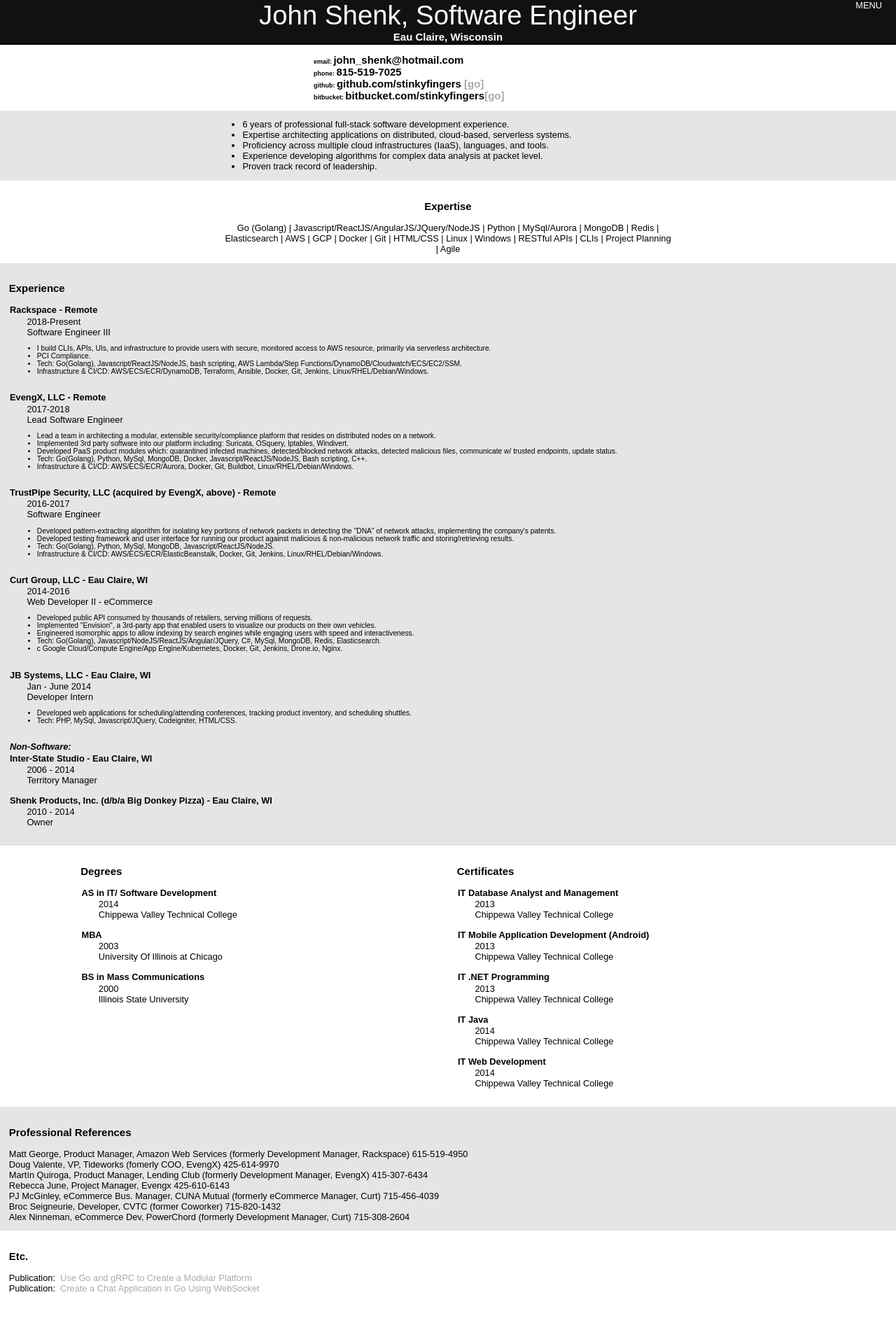
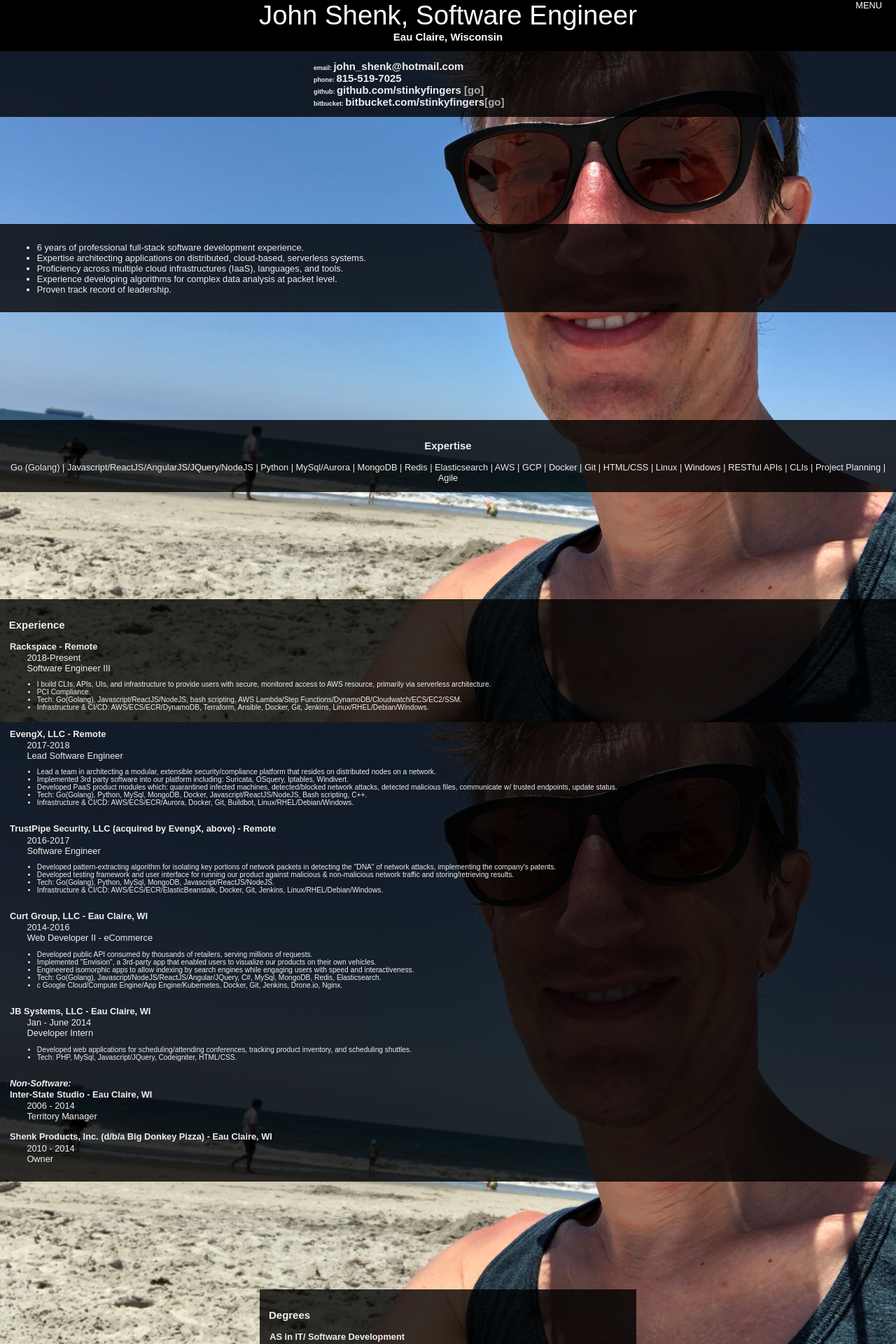
Before and after one commit to stinkyfingers/johnshenk, a React (Create React App) app: page / in a window 1280 px wide. Shown: the top 1920 px of the page at 70% size. Before the commit the page ends 1861 px from the top, so only its background shows below. Built offline with nearby package versions, Linux system fonts and the light colour scheme.

Commit message:
background photo

```diff
--- a/src/components/resume.js
+++ b/src/components/resume.js
@@ -4,7 +4,7 @@
 const Resume = () => (
   <div className="resume">
 
-    <div className="contact">
+    <div className="contact textblock">
       <div className="digits centerBox">
           <h3 className="inlineHeader"><span className="small">email: </span>john_shenk@hotmail.com</h3>
           <h3 className="inlineHeader"><span className="small">phone: </span>815-519-7025</h3>
@@ -13,7 +13,9 @@
       </div>
     </div>
 
-    <div className="objective evens">
+    <div className='empty' />
+
+    <div className="objective textblock">
       <div className="centerBox">
         <div className="leftAlign">
           <div>
@@ -29,7 +31,9 @@
       </div>
     </div>
 
-    <div className="expertise odds">
+    <div className='empty' />
+
+    <div className="objective textblock">
       <div className="centerBox">
         <h3>Expertise</h3>
         <div>
@@ -38,7 +42,9 @@
       </div>
     </div>
 
-    <div className="experience evens">
+    <div className='empty' />
+
+    <div className="experience textblock">
       <div className="centerBox">
         <div className="leftAlign">
           <h3>Experience</h3>
@@ -121,7 +127,9 @@
       </div>
     </div>
 
-    <div className="education">
+    <div className='empty' />
+
+    <div className="education textblock">
       <div className="centerBox">
         <div className="leftAlign">
 
@@ -153,7 +161,9 @@
       </div>
     </div>
 
-    <div className="certification">
+    <div className='empty' />
+
+    <div className="certification textblock">
       <div className="leftAlign">
         <h3>Certificates</h3>
         <div className="degrees">
@@ -198,7 +208,9 @@
       </div>
     </div>
 
-    <div className="references evens">
+    <div className='empty' />
+
+    <div className="references textblock">
       <div className="centerBox">
         <div className="leftAlign">
           <h3>Professional References</h3>
@@ -213,7 +225,9 @@
       </div>
     </div>
 
-    <div className="goodies odds">
+    <div className='empty' />
+
+    <div className="goodies textblock">
       <div className="centerBox">
         <div className="leftAlign">
           <h3>Etc.</h3>
--- a/src/css/resume.css
+++ b/src/css/resume.css
@@ -8,6 +8,20 @@
 h4, h5, h6 {
 	margin: .1em;
 }
+
+.resume {
+	background-image: url("../Photos/IMG_0981.jpg");
+	background-repeat: no-repeat;
+	background-attachment: fixed;
+	background-position: center top;
+	background-size: cover;
+	margin: 70px auto 0;
+}
+
+.empty {
+	height: 12em;
+}
+
 .small {
 	font-size: .6em;
 }
@@ -32,9 +46,11 @@
 .centerBox {
 	vertical-align: top;
 }
-.evens {
-	background-color: rgba(0,0,0,.1)
+.textblock {
+	background-color: rgba(0,0,0,.8);
+	color: #eee;
 }
+
 .noMargin{
 	margin: 0;
 }
@@ -61,16 +77,12 @@
 	text-align: left;
 }
 
-.contact, .objective, .projects, .experience, .education, .certification, .references, .tech, .expertise, .goodies {
+.contact, .objective, .projects, .experience, .education, .certification, .references, .tech, .goodies {
 	padding: 1em;
 }
 
 .jobDescription {
 	font-size: .8em;
-}
-.objectiveList, .expertise{
-	margin: auto;
-	width: 50%;
 }
 
 .job {
@@ -103,7 +115,7 @@
 }
 
 @media (max-width: 1024px) {
-	.objectiveList, .expertise {
+	.objectiveList {
 		width: 90%;
 	}
 }
--- a/src/css/toolbar.css
+++ b/src/css/toolbar.css
@@ -1,7 +1,13 @@
 .toolbar {
-	background: #111;
+	background: #000;
+
 	color: white;
+	position: fixed;
+	width: 100%;
+	top: 0;
+	height: 70px;
 }
+
 button {
 	border: none;
 	margin: 0 .3em;
```
Also changed, not shown: src/Photos/IMG_0981.jpg (added).
